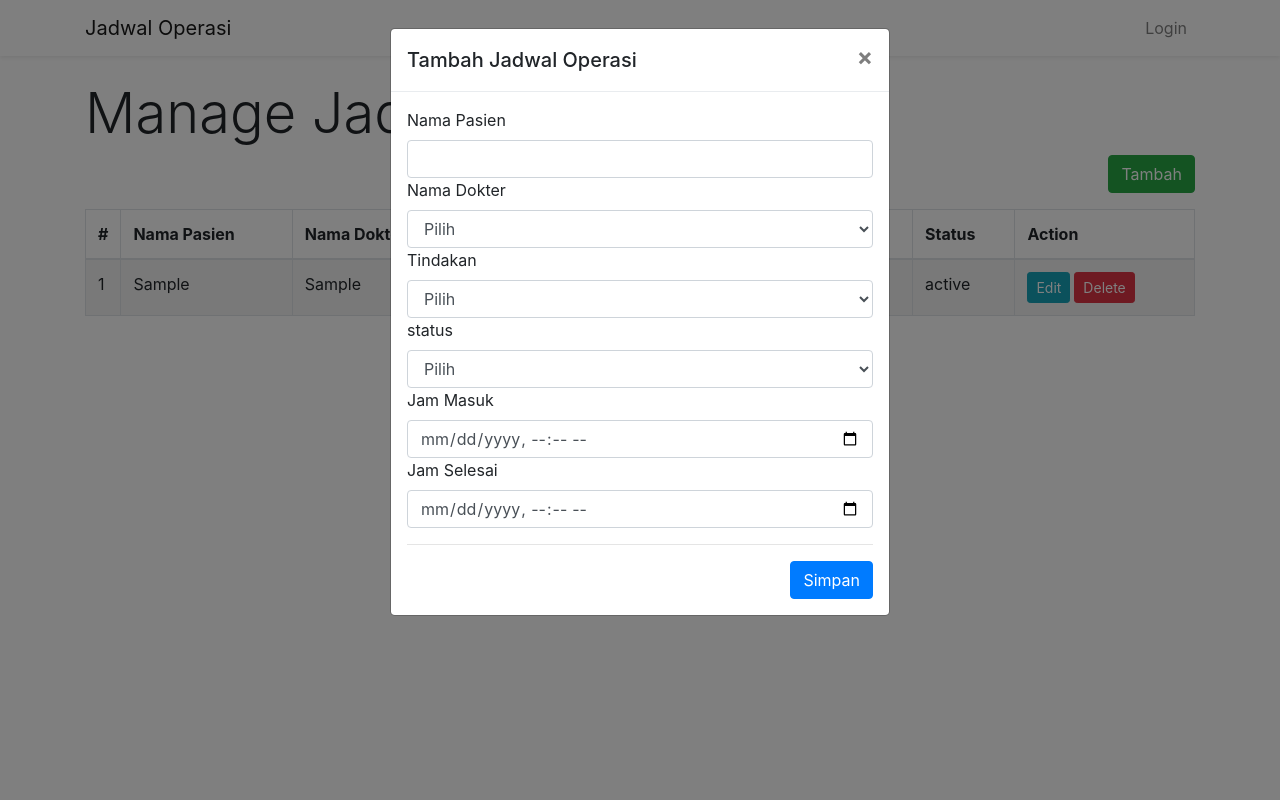
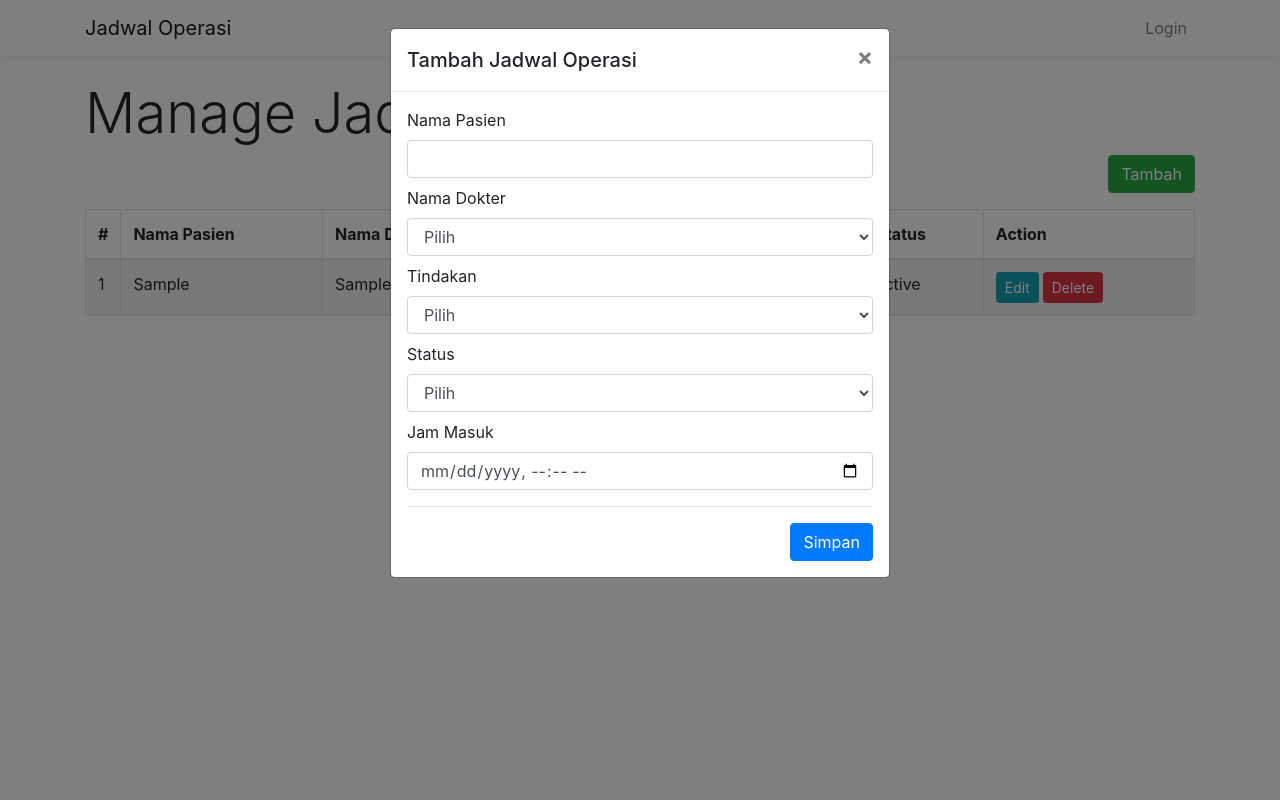
Before and after one commit to agungsptr/jadwal-operasi-simple-laravel-crud, a Laravel app: page /manage in a window 1280 px wide, after a click on "Tambah". Run offline with Laravel 8, Linux system fonts and the light colour scheme; data comes from the database, SQL or seed files in the repository; tables that the repository leaves empty hold one stand-in row (values such as "Sample post").

Commit message:
delete jam keluar and display only today

```diff
--- a/app/Http/Controllers/JadwalOperasiController.php
+++ b/app/Http/Controllers/JadwalOperasiController.php
@@ -7,6 +7,7 @@
 use App\ListDokter;
 use App\ListTindakan;
 use App\ListStatus;
+use Illuminate\Support\Carbon;
 
 class JadwalOperasiController extends Controller
 {
@@ -17,7 +18,7 @@
      */
     public function index()
     {
-        $jp = JadwalOperasi::all();
+        $jp = JadwalOperasi::whereDate('jam_masuk', Carbon::today())->get();
 
         $list = [];
         $ten = [];
@@ -73,7 +74,7 @@
                 'tindakan' => "required",
                 'status' => "required",
                 'jam_masuk' => "required",
-                'jam_keluar' => "required",
+                // 'jam_keluar' => "required",
             ],
             [
                 'pasien.required' => 'Tindakan harus diisi',
@@ -81,7 +82,7 @@
                 'tindakan.required' => 'Tindakan harus diisi',
                 'status.required' => 'Tindakan harus diisi',
                 'jam_masuk.required' => 'Tindakan harus diisi',
-                'jam_keluar.required' => 'Tindakan harus diisi',
+                // 'jam_keluar.required' => 'Tindakan harus diisi',
             ],
         );
         JadwalOperasi::create($request->all());
@@ -127,7 +128,7 @@
                 'tindakan' => "required",
                 'status' => "required",
                 'jam_masuk' => "required",
-                'jam_keluar' => "required",
+                // 'jam_keluar' => "required",
             ],
             [
                 'pasien.required' => 'Tindakan harus diisi',
@@ -135,7 +136,7 @@
                 'tindakan.required' => 'Tindakan harus diisi',
                 'status.required' => 'Tindakan harus diisi',
                 'jam_masuk.required' => 'Tindakan harus diisi',
-                'jam_keluar.required' => 'Tindakan harus diisi',
+                // 'jam_keluar.required' => 'Tindakan harus diisi',
             ],
         );
         $jo = JadwalOperasi::findOrFail($id);
@@ -143,7 +144,7 @@
         $jo->dokter = $request->get('dokter');
         $jo->tindakan = $request->get('tindakan');
         $jo->status = $request->get('status');
-        $jo->jam_keluar = $request->get('jam_keluar');
+        $jo->jam_masuk = $request->get('jam_masuk');
         $jo->save();
 
         return redirect()->route('op.manage.edit', ['id' => $jo->id])->with('status', "Berhasil mengedit antrian pasien $jo->pasien");
--- a/resources/views/jadwal_operasi/index.blade.php
+++ b/resources/views/jadwal_operasi/index.blade.php
@@ -85,7 +85,6 @@
                                         <th>Tindakan</th>
                                         <th>Status</th>
                                         <th>Masuk</th>
-                                        <th>Keluar</th>
                                     </tr>
                                 </thead>
                                 <tbody>
@@ -109,9 +108,6 @@
                                         </td>
                                         <td class="text-danger text-center">
                                             <h5><strong>{{substr($op->jam_masuk, 11, 5)}}</strong></h5>
-                                        </td>
-                                        <td class="text-success text-center">
-                                            <h5><strong>{{substr($op->jam_keluar, 11, 5)}}</strong></h5>
                                         </td>
                                     </tr>
                                     @endforeach
--- a/resources/views/jadwal_operasi/manage.blade.php
+++ b/resources/views/jadwal_operasi/manage.blade.php
@@ -26,7 +26,6 @@
                 <th>Nama Dokter</th>
                 <th>Tindakan</th>
                 <th>Jam Masuk</th>
-                <th>Jam Selesai</th>
                 <th>Status</th>
                 <th>Action</th>
             </tr>
@@ -39,11 +38,12 @@
                 <td>{{$op->dokter}}</td>
                 <td>{{$op->tindakan}}</td>
                 <td>{{substr($op->jam_masuk, 11, 5)}}</td>
-                <td>{{substr($op->jam_keluar, 11, 5)}}</td>
                 <td>{{$op->status}}</td>
                 <td>
-                    <a href="{{ route('op.manage.edit', ['id'=>$op->id]) }}" class="float-left btn btn-sm btn-info">Edit</a>
-                    <form onsubmit="return confirm('Delete {{$op->pasien}} ?')" class=" float-left ml-1" action="{{ route('op.manage.delete', ['id'=>$op->id]) }}" method="POST">
+                    <a href="{{ route('op.manage.edit', ['id'=>$op->id]) }}"
+                        class="float-left btn btn-sm btn-info">Edit</a>
+                    <form onsubmit="return confirm('Delete {{$op->pasien}} ?')" class=" float-left ml-1"
+                        action="{{ route('op.manage.delete', ['id'=>$op->id]) }}" method="POST">
                         @csrf
                         @method('DELETE')
                         <button type="submit" class="btn btn-danger btn-sm">Delete</button>
@@ -57,7 +57,8 @@
     {{$data->links()}}
 
     <!-- Modal -->
-    <div class="modal fade" id="staticBackdrop" data-backdrop="static" data-keyboard="false" tabindex="-1" role="dialog" aria-labelledby="staticBackdropLabel" aria-hidden="true">
+    <div class="modal fade" id="staticBackdrop" data-backdrop="static" data-keyboard="false" tabindex="-1" role="dialog"
+        aria-labelledby="staticBackdropLabel" aria-hidden="true">
         <div class="modal-dialog">
             <div class="modal-content">
                 <div class="modal-header">
@@ -69,11 +70,11 @@
                 <div class="modal-body">
                     <form action="{{ route('op.manage.store') }}" method="POST">
                         @csrf
-                        <div>
+                        <div class="mb-2">
                             <label for="">Nama Pasien</label>
                             <input class="form-control" name="pasien" type="text" required>
                         </div>
-                        <div>
+                        <div class="mb-2">
                             <label for="">Nama Dokter</label>
                             <select class="form-control" name="dokter" id="" required>
                                 <option value="">Pilih</option>
@@ -88,7 +89,7 @@
                             </div>
                             @enderror
                         </div>
-                        <div>
+                        <div class="mb-2">
                             <label for="">Tindakan</label>
                             <select class="form-control" name="tindakan" id="" required>
                                 <option value="">Pilih</option>
@@ -103,8 +104,8 @@
                             </div>
                             @enderror
                         </div>
-                        <div>
-                            <label for="">status</label>
+                        <div class="mb-2">
+                            <label for="">Status</label>
                             <select class="form-control" name="status" id="" required>
                                 <option value="">Pilih</option>
                                 @foreach ($listStatus as $ls)
@@ -118,21 +119,11 @@
                             </div>
                             @enderror
                         </div>
-                        <div>
+                        <div class="mb-2">
                             <label for="">Jam Masuk</label>
                             <input class="form-control" name="jam_masuk" type="datetime-local" required>
 
                             @error('jam_masuk')
-                            <div class="invalid-feedback">
-                                {{$message}}
-                            </div>
-                            @enderror
-                        </div>
-                        <div>
-                            <label for="">Jam Selesai</label>
-                            <input class="form-control" name="jam_keluar" type="datetime-local" required>
-
-                            @error('jam_keluar')
                             <div class="invalid-feedback">
                                 {{$message}}
                             </div>
--- a/resources/views/jadwal_operasi/manage_edit.blade.php
+++ b/resources/views/jadwal_operasi/manage_edit.blade.php
@@ -39,9 +39,9 @@
                             </select>
                         </div>
                         <div>
-                            <label for="">Jam Selesai</label>
+                            <label for="">Jam Masuk</label>
                             <input class="form-control" name="jam_keluar" type="datetime-local"
-                                value="{{str_replace(" ","T",$data->jam_keluar)}}" required>
+                                value="{{str_replace(" ","T",$data->jam_masuk)}}" required>
                         </div>
                         <a class="btn btn-primary mt-3" href="{{route("op.manage")}}">Kembali</a>
                         <button type="submit" class="btn btn-warning mt-3 float-right">Simpan</button>
```
Also changed, not shown: database/migrations/2020_04_26_202710_jadwal_operasi.php.
